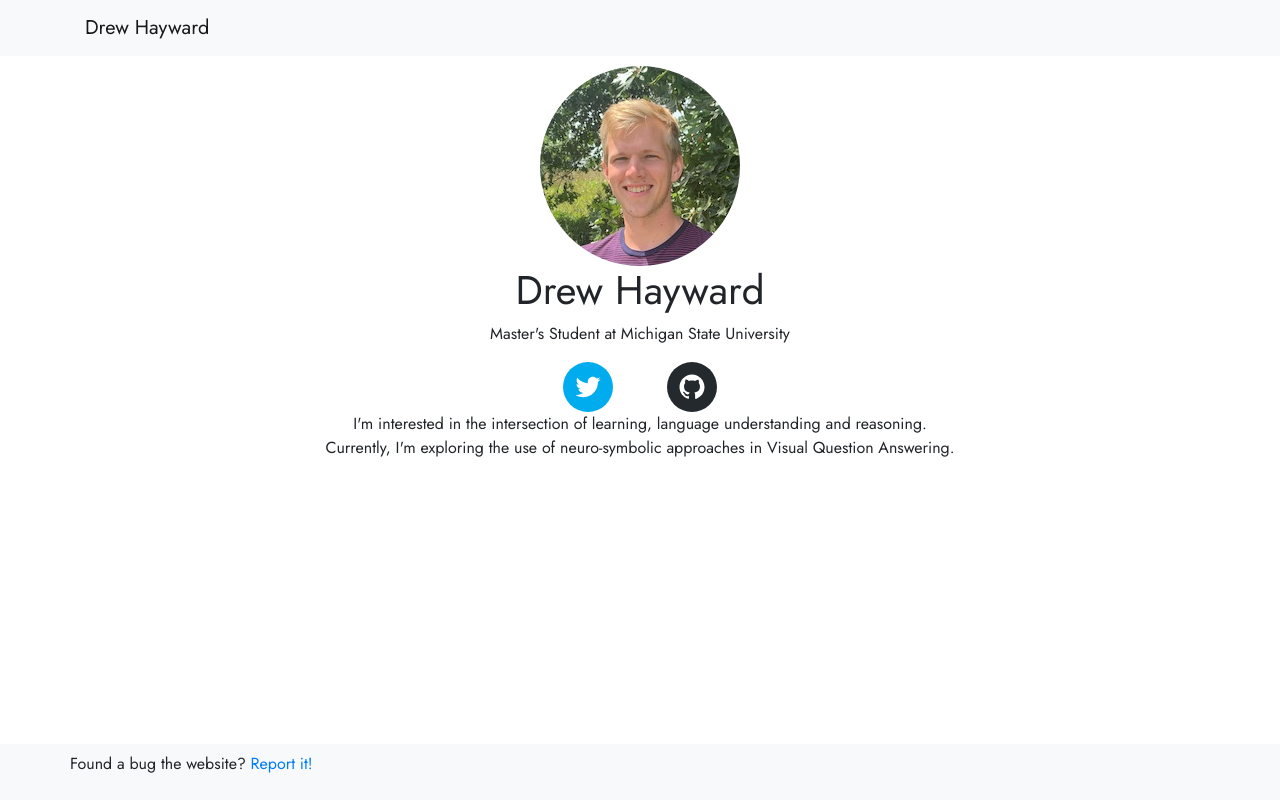
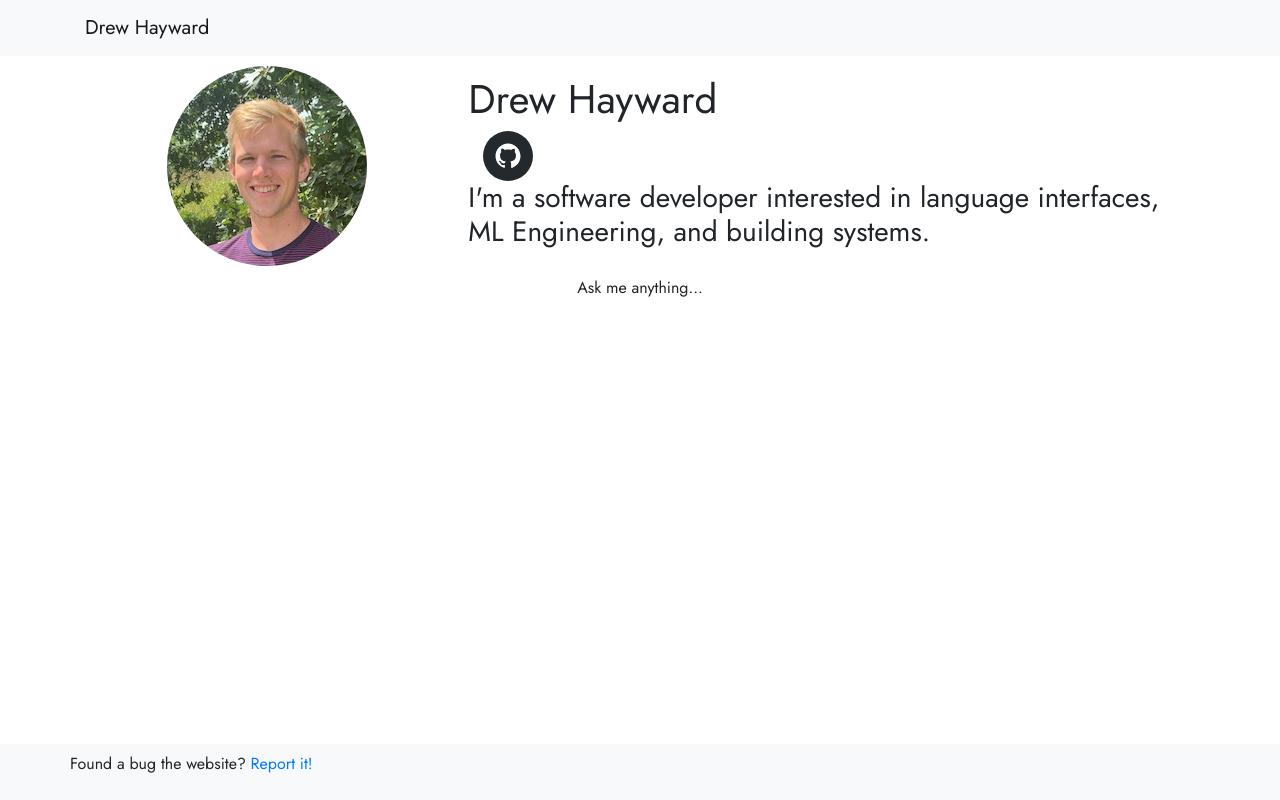
Before and after one commit to drewhayward/drewhayward.github.io, a React (Create React App) app: page /#/ in a window 1280 px wide. Built offline with nearby package versions, Linux system fonts and the light colour scheme; a web font is replaced by a local one.

Commit message:
init QA bar work

```diff
--- /dev/null
+++ b/src/components/QABar.js
@@ -0,0 +1,23 @@
+import React from 'react'
+import { Container, Row, Col } from 'react-bootstrap'
+
+class QABar extends React.Component {
+    constructor(props) {
+        super(props)
+        this.state = {
+            hintText: "Ask me anything..."
+        }
+    }
+
+    render() {
+        return (<div style={searchbarStyle}>
+            <p>{this.state.hintText}</p>
+        </div>)
+    }
+}
+
+const searchbarStyle = {
+    "border-color": "black"
+}
+
+export default QABar
--- a/src/components/SocialLinks.js
+++ b/src/components/SocialLinks.js
@@ -4,12 +4,12 @@
 
 const SocialLinks = () => (
     <Container >
-        <Row style={{justifyContent:'center'}}>
+        <Row style={{ justifyContent: 'left' }}>
+            {/* <Col xs="2">
+                <SocialIcon network="twitter" target="_blank" url="https://twitter.com/thedrewhayward" />
+            </Col> */}
             <Col xs="2">
-                <SocialIcon network="twitter" target="_blank" url="https://twitter.com/thedrewhayward"/>
-            </Col>
-            <Col xs="2">
-                <SocialIcon network="github" target="_blank" url="https://github.com/drewhayward"/>
+                <SocialIcon network="github" target="_blank" url="https://github.com/drewhayward" />
             </Col>
         </Row>
     </Container>
--- a/src/pages/Home.js
+++ b/src/pages/Home.js
@@ -5,19 +5,29 @@
 import { Image, Row, Col } from 'react-bootstrap'
 
 import SocialLinks from '../components/SocialLinks'
+import QABar from '../components/QABar'
 import profilePic from '../profile500.jpg'
 
 const Home = () => (
     <Container>
         <Row className="justify-content-center align-items-center" fluid>
-            <Col style={{ 'text-align': 'center', 'padding': 10 }} md="auto" className="justify-items-center">
-                <Image src={profilePic} roundedCircle fluid />
-                <h1>Drew Hayward</h1>
-                <p>Master's Student at Michigan State University</p>
-                <SocialLinks />
-                <p>I'm interested in the intersection of learning, language understanding and reasoning. <br />
-                        Currently, I'm exploring the use of neuro-symbolic approaches in Visual Question Answering.</p>
+            <Col style={{ 'text-align': 'left', 'padding': 10 }} md="auto" className="justify-items-center">
+                <Row className="justify-content-left align-items-center">
+                    <Col md="4">
+                        <Row className="justify-content-center">
+                            <Image src={profilePic} roundedCircle fluid />
+                        </Row>
+                    </Col>
+                    <Col style={{ 'text-align': 'left' }} md="8">
+                        <h1>Drew Hayward</h1>
+                        <SocialLinks />
+                        <h3>I'm a software developer interested in language interfaces, ML Engineering, and building systems.</h3>
+                    </Col>
+                </Row>
             </Col>
+        </Row>
+        <Row className="justify-content-center">
+            <QABar />
         </Row>
     </Container>
 )
```
